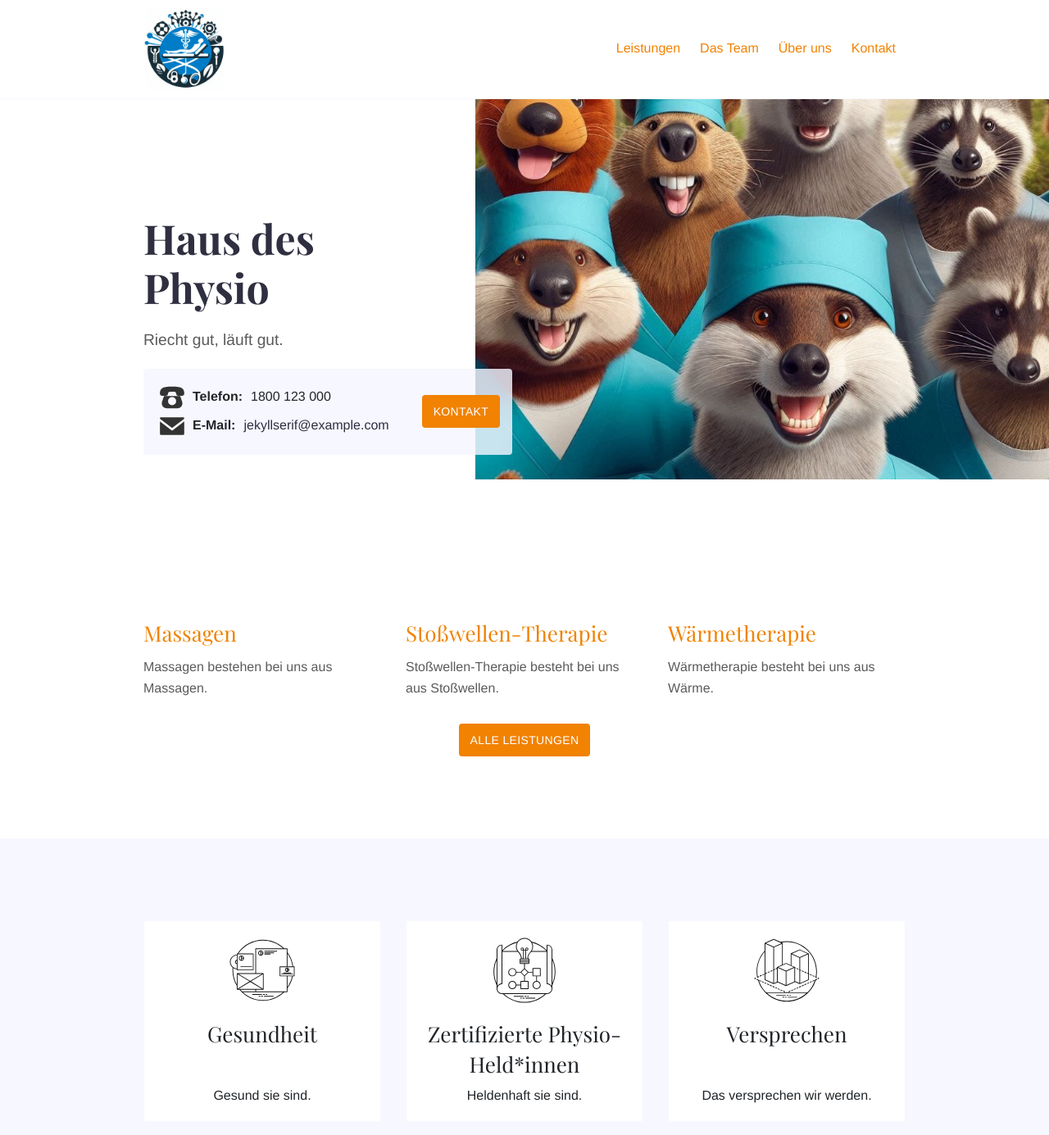
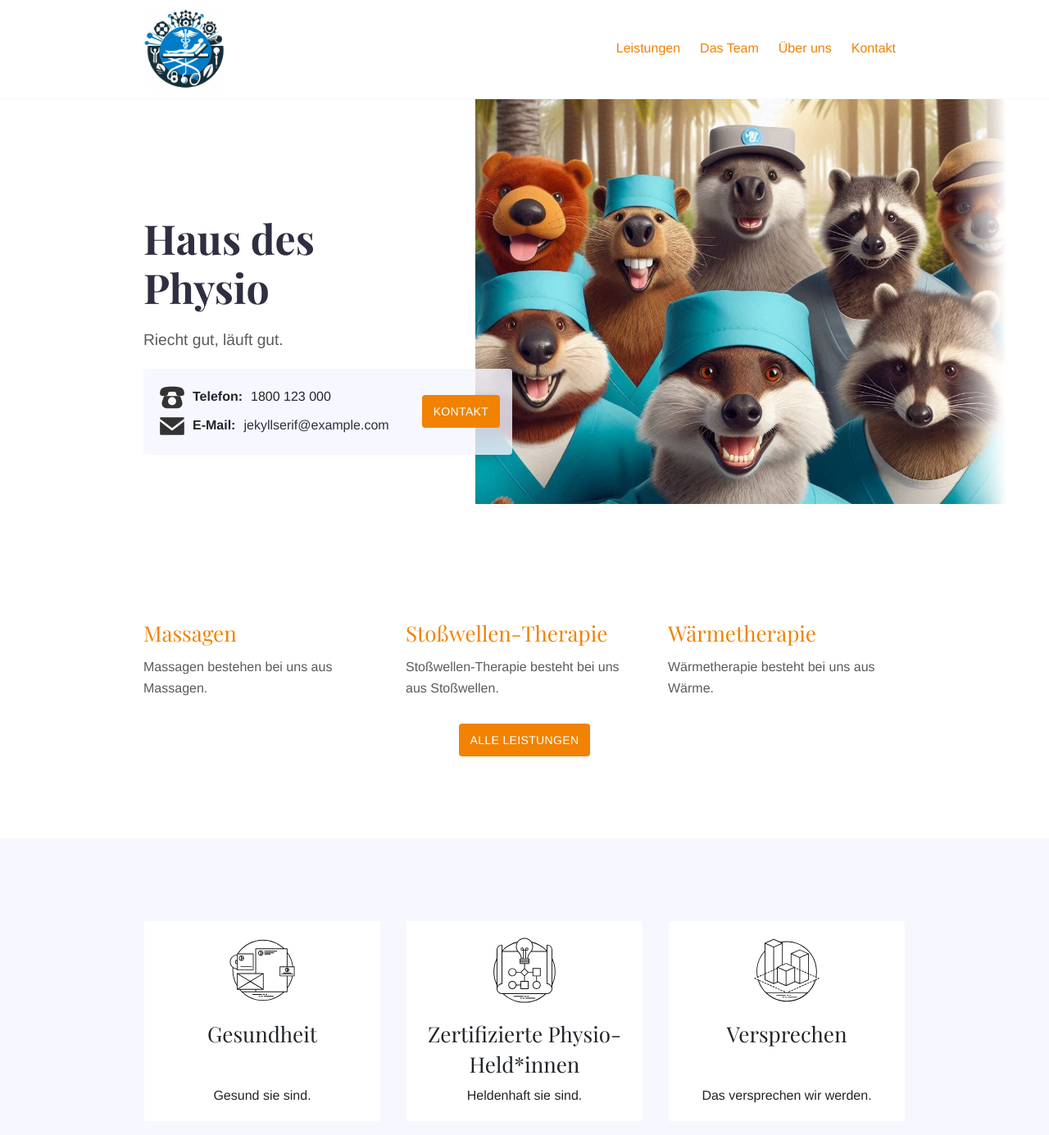
Before and after one commit to m-martin-j/physiotherapy-practice-web, a Jekyll site: the page built from _pages/index.md, in a window 1280 px wide and 1400 px high. Shown: the top 1385 px of the window at 82% size. Built offline with Jekyll 4.4.1, drawn with Linux system fonts in a browser that asks for light colours.

Commit message:
Change intro image

```diff
--- a/_sass/components/_intro-image.scss
+++ b/_sass/components/_intro-image.scss
@@ -1,30 +1,32 @@
 .intro-image {
   width: 100%;
   height: auto;
-  margin-top: -40px;
+  margin-bottom: 20px;
+  @include media-breakpoint-up(md) {
+    margin-bottom: 0;
+  }
 }
 .intro-image-absolute {
   max-width: none;
-
   padding: 0;
-  margin-bottom: 30px;
   @include media-breakpoint-up(sm) {
   }
   @include media-breakpoint-up(md) {
+    mask-image: linear-gradient(to right, rgb(0, 0, 0, 1.0) 90%, transparent 100%);
     position: absolute;
-    bottom: -50px;
-    left: -50px;
-    width: 700px;
+    bottom: -15px;
+    left: -100px;
+    width: 155%;
   }
   @include media-breakpoint-up(lg) {
     bottom: -60px;
     left: -60px;
-    width: 800px;
+    width: 135%;
   }
   @include media-breakpoint-up(xl) {
-    bottom: -100px;
-    left: -70px;
-    width: 850px;
+    bottom: -185px;
+    left: -35px;
+    width: 135%;
   }
 }
 .intro-image-hide-mobile {
```
Also changed, not shown: README.md (+5 -0 lines).
